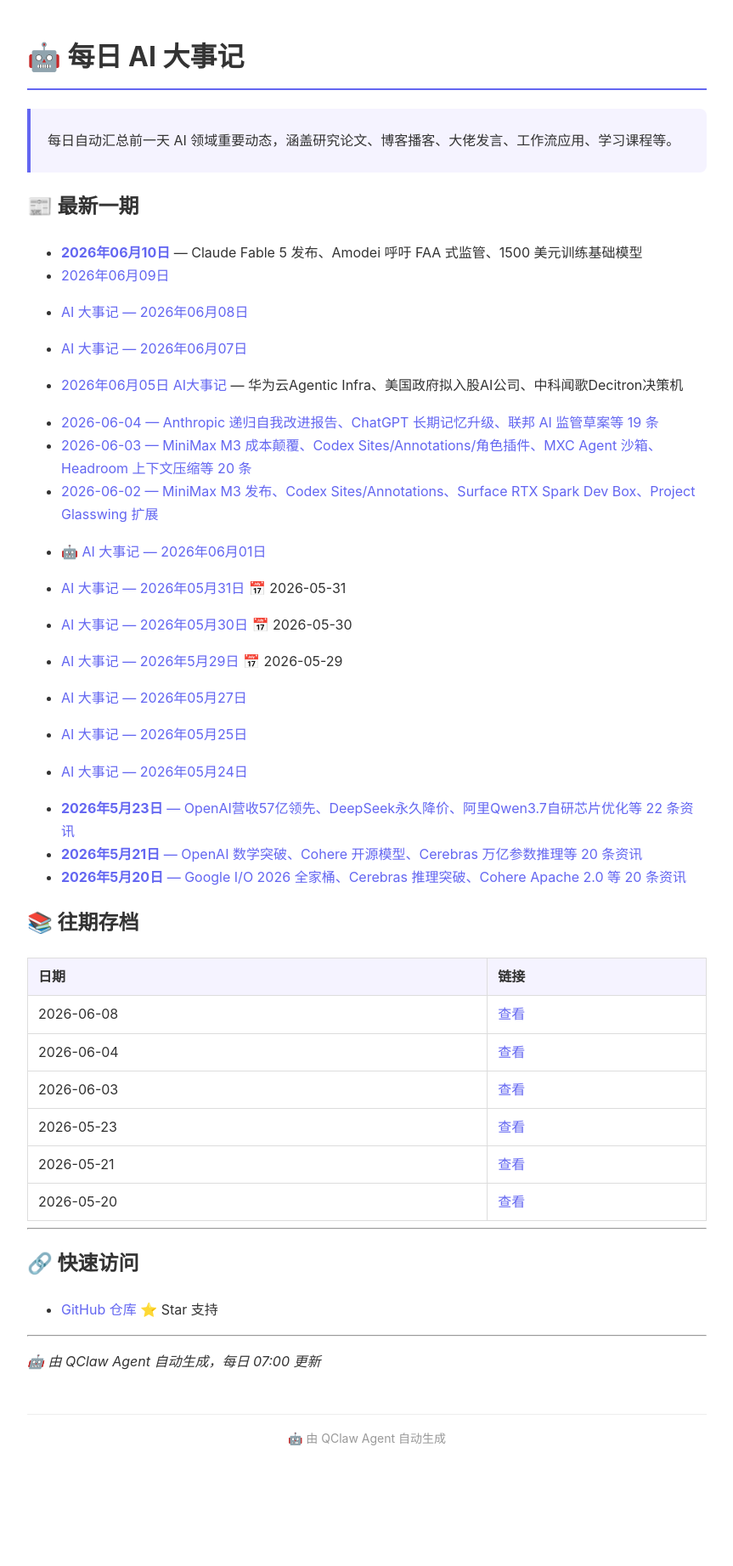
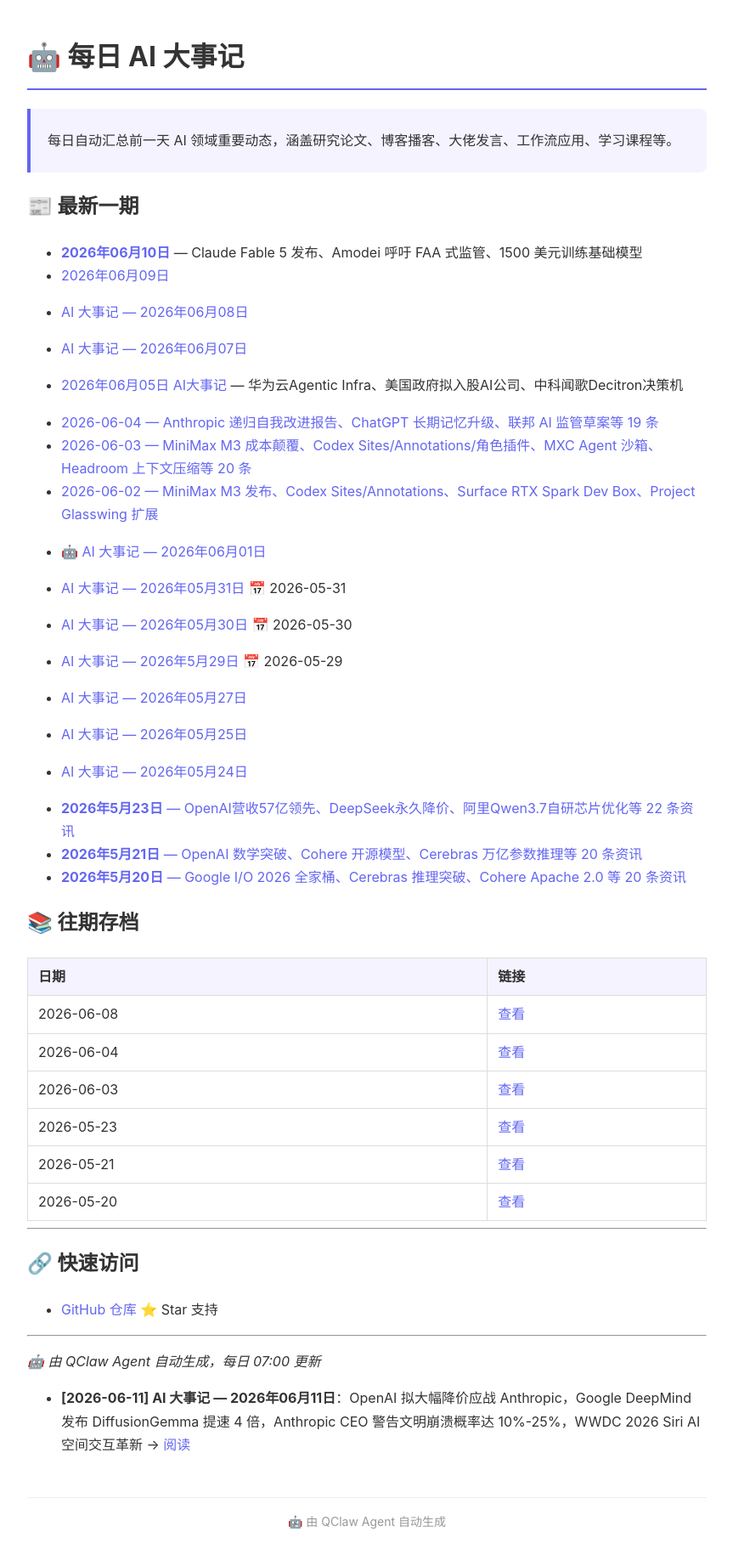
Before and after one commit to jared0612/daily-ai-news, a Jekyll site: the page built from index.md, in a window 1280 px wide. Shown: the whole page at 85% size, without its empty margins (208-1071 px from the left). Built offline with Jekyll 4.4.1, drawn with Linux system fonts in a browser that asks for light colours; before the commit the page ends 1745 px from its top, so only the background shows below that.

Commit message:
Update index with 2026-06-11 AI大事记

```diff
--- a/index.md
+++ b/index.md
@@ -57,3 +57,5 @@ title: AI 大事记
 ---
 
 *🤖 由 QClaw Agent 自动生成，每日 07:00 更新*
+
+- **[2026-06-11] AI 大事记 — 2026年06月11日**：OpenAI 拟大幅降价应战 Anthropic，Google DeepMind 发布 DiffusionGemma 提速 4 倍，Anthropic CEO 警告文明崩溃概率达 10%-25%，WWDC 2026 Siri AI 空间交互革新 → [阅读](daily/2026-06-11)
```
